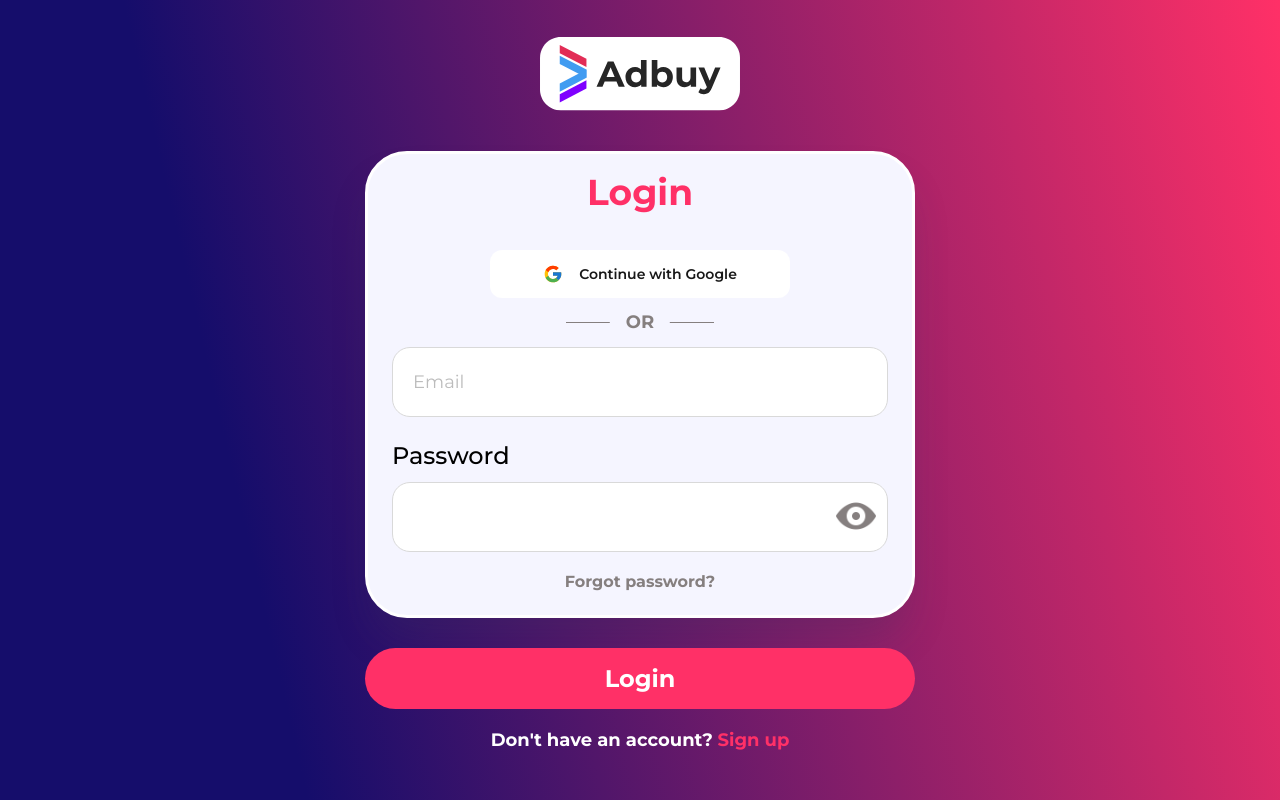
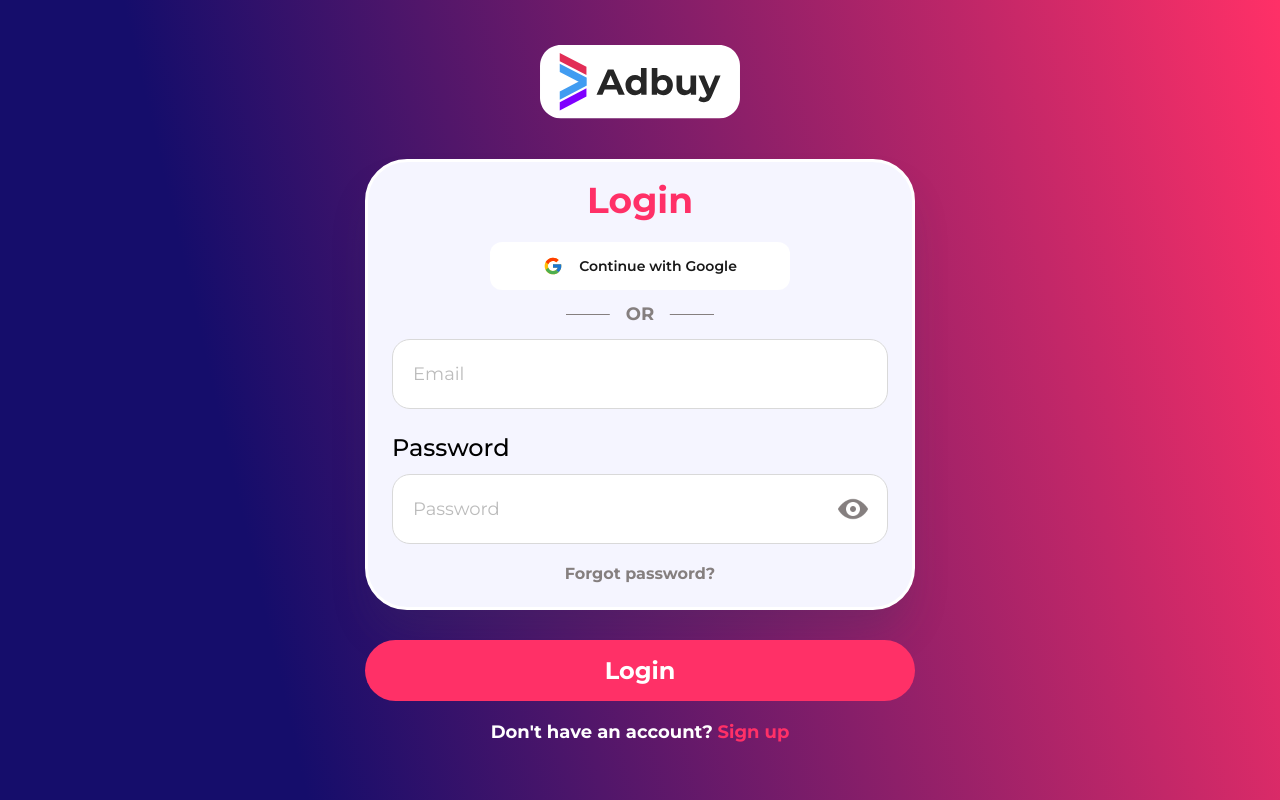
Before and after one commit to hermanchuikov/adbuy-mvp, a React (Create React App) app: page /login in a window 1280 px wide. Built offline with nearby package versions, Linux system fonts and the light colour scheme.

Commit message:
Login page update

```diff
--- a/src/pages/SignInPage/SignInPage.module.css
+++ b/src/pages/SignInPage/SignInPage.module.css
@@ -50,7 +50,7 @@
   font-size: 36px;
   font-weight: 700;
   text-align: center;
-  margin-bottom: 36px;
+  margin-bottom: 20px;
 }
 
 .authSubtitle {
@@ -115,9 +115,9 @@
 
 .inputEye {
   position: absolute;
-  top: 50%;
-  right: 12px;
-  width: 40px;
+  top: 55%;
+  right: 20px;
+  width: 30px;
 }
 
 .authForgotPassword {
--- a/src/pages/SignInPage/SignInPage.tsx
+++ b/src/pages/SignInPage/SignInPage.tsx
@@ -42,6 +42,7 @@
               <Input
                 inputStyles={{ width: '100%' }}
                 title="Password"
+                placeholder={"Password"}
                 type={isHiddenPassword ? 'password' : 'text'}
               >
                 <button
```
